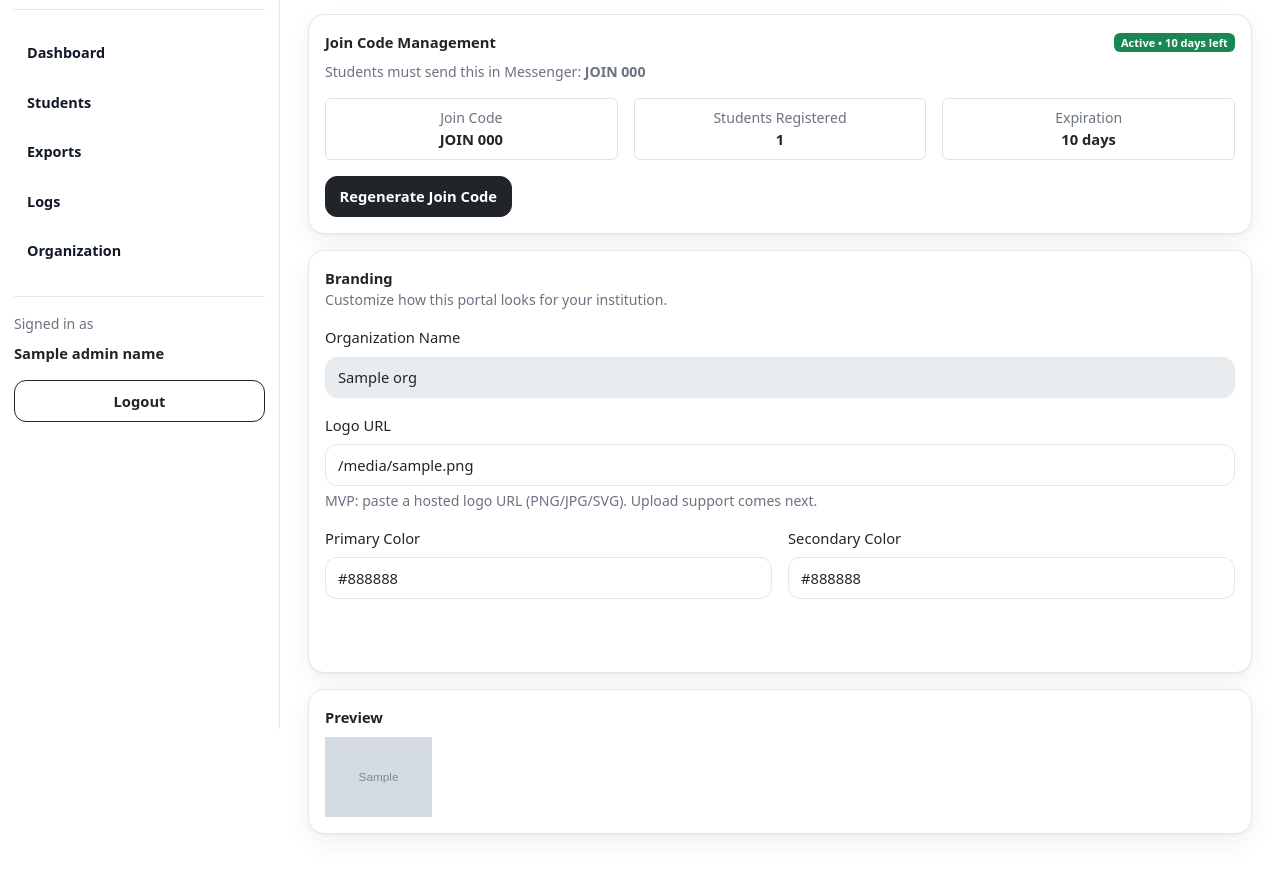
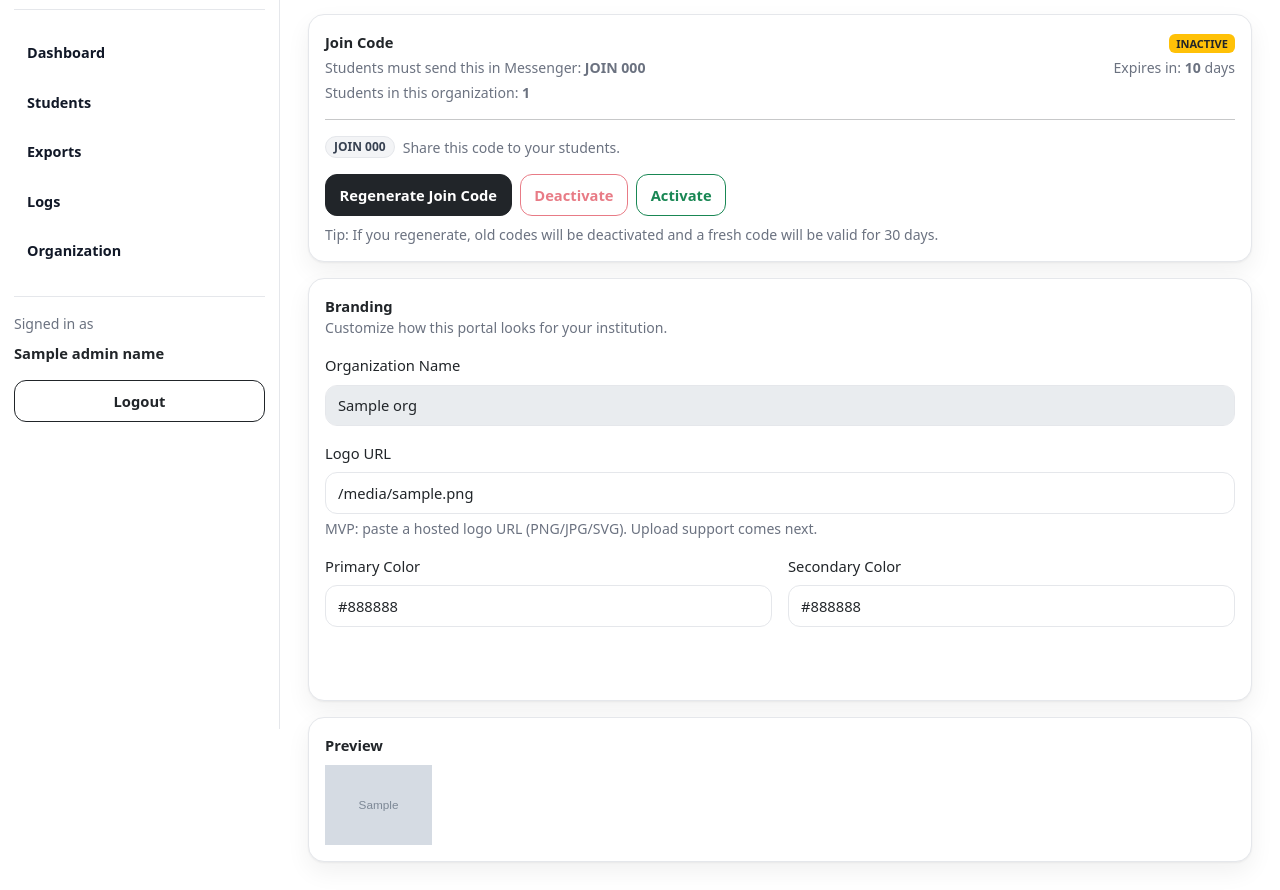
Before and after one commit to YuriBeginner/messenger-dtr, a Flask app: template templates/admin/organization.html in a window 1280 px wide. Shown: the part 71-961 px from the top of the page. Before the commit the page ends 907 px from the top, so only its background shows below. Run offline with Flask 3, Linux system fonts and the light colour scheme; the template is opened without the code that fills it: most values are stand-ins (such as "Sample title", 1, 10 or a date in 2020); grey boxes marked "Sample" are stand-in pictures; some libraries are stand-ins or nearby versions.

Commit message:
Update organization.html

```diff
--- a/templates/admin/organization.html
+++ b/templates/admin/organization.html
@@ -1,66 +1,9 @@
 {% extends "admin/base.html" %}
 {% block content %}
 
-<div class="card-soft p-3">
-  <div class="d-flex justify-content-between align-items-center mb-2">
-    <div class="fw-bold">Join Code Management</div>
-
-    {% if days_remaining is not none %}
-      {% if days_remaining > 0 %}
-        <span class="badge bg-success">Active • {{ days_remaining }} days left</span>
-      {% else %}
-        <span class="badge bg-danger">Expired</span>
-      {% endif %}
-    {% endif %}
-  </div>
-
-  <div class="subtle mb-3">
-    Students must send this in Messenger:
-    <span class="fw-semibold">JOIN {{ join_code or "—" }}</span>
-  </div>
-
-  {% if join_code %}
-    <div class="row g-3 mb-3">
-      <div class="col-md-4">
-        <div class="border rounded p-2 text-center">
-          <div class="subtle small">Join Code</div>
-          <div class="fw-semibold">JOIN {{ join_code }}</div>
-        </div>
-      </div>
-
-      <div class="col-md-4">
-        <div class="border rounded p-2 text-center">
-          <div class="subtle small">Students Registered</div>
-          <div class="fw-semibold">{{ student_count }}</div>
-        </div>
-      </div>
-
-      <div class="col-md-4">
-        <div class="border rounded p-2 text-center">
-          <div class="subtle small">Expiration</div>
-          <div class="fw-semibold">
-            {% if days_remaining is not none %}
-              {{ days_remaining }} days
-            {% else %}
-              —
-            {% endif %}
-          </div>
-        </div>
-      </div>
-    </div>
-  {% else %}
-    <div class="subtle mb-3">No join code yet. Generate one below.</div>
-  {% endif %}
-
-  <form method="post">
-    <input type="hidden" name="csrf_token" value="{{ csrf_token }}">
-    <input type="hidden" name="action" value="regen_join_code">
-    <button class="btn btn-dark btn-sm" type="submit">
-      Regenerate Join Code
-    </button>
-  </form>
-</div>
-
+{# ===============================
+   Alerts
+================================ #}
 {% if error %}
   <div class="alert alert-danger">{{ error }}</div>
 {% endif %}
@@ -68,14 +11,109 @@
   <div class="alert alert-success">{{ success }}</div>
 {% endif %}
 
+{# ===============================
+   JOIN CODE CARD
+================================ #}
+<div class="card-soft p-3 mb-3">
+  <div class="d-flex justify-content-between align-items-start flex-wrap gap-2">
+    <div>
+      <div class="fw-bold mb-1">Join Code</div>
+      <div class="subtle">
+        Students must send this in Messenger:
+        <span class="fw-semibold">
+          JOIN {{ join_code_row.code if join_code_row else "—" }}
+        </span>
+      </div>
+      <div class="subtle mt-1">
+        Students in this organization: <span class="fw-semibold">{{ student_count }}</span>
+      </div>
+    </div>
+
+    {# Status badge #}
+    <div class="text-end">
+      {% if not join_code_row %}
+        <span class="badge bg-secondary">NO CODE</span>
+      {% else %}
+        {% set is_active = join_code_row.is_active %}
+        {% set expires_at = join_code_row.expires_at %}
+        {% if is_active and (days_remaining is none or days_remaining > 0) %}
+          <span class="badge bg-success">ACTIVE</span>
+        {% elif is_active and (days_remaining is not none and days_remaining == 0) %}
+          <span class="badge bg-danger">EXPIRED</span>
+        {% else %}
+          <span class="badge bg-warning text-dark">INACTIVE</span>
+        {% endif %}
+
+        <div class="subtle mt-1">
+          {% if days_remaining is none %}
+            Expires: <span class="fw-semibold">—</span>
+          {% else %}
+            Expires in:
+            <span class="fw-semibold">{{ days_remaining }}</span>
+            day{{ "s" if days_remaining != 1 else "" }}
+          {% endif %}
+        </div>
+      {% endif %}
+    </div>
+  </div>
+
+  <hr class="my-3">
+
+  {% if join_code_row %}
+    <div class="d-flex gap-2 flex-wrap align-items-center">
+      <div class="badge-soft b-gray">
+        JOIN {{ join_code_row.code }}
+      </div>
+      <div class="subtle">Share this code to your students.</div>
+    </div>
+  {% else %}
+    <div class="subtle">No join code yet. Generate one below.</div>
+  {% endif %}
+
+  <div class="d-flex gap-2 flex-wrap mt-3">
+    {# Generate new join code #}
+    <form method="post" class="d-inline">
+      <input type="hidden" name="action" value="regen_join_code">
+      <button class="btn btn-dark btn-sm" type="submit">
+        Regenerate Join Code
+      </button>
+    </form>
+
+    {# Deactivate #}
+    <form method="post" class="d-inline">
+      <input type="hidden" name="action" value="deactivate_join_code">
+      <button class="btn btn-outline-danger btn-sm" type="submit"
+              {% if not join_code_row or not join_code_row.is_active %}disabled{% endif %}>
+        Deactivate
+      </button>
+    </form>
+
+    {# Activate most recent #}
+    <form method="post" class="d-inline">
+      <input type="hidden" name="action" value="activate_join_code">
+      <button class="btn btn-outline-success btn-sm" type="submit"
+              {% if not join_code_row or join_code_row.is_active %}disabled{% endif %}>
+        Activate
+      </button>
+    </form>
+  </div>
+
+  <div class="subtle mt-2">
+    Tip: If you regenerate, old codes will be deactivated and a fresh code will be valid for 30 days.
+  </div>
+</div>
+
+
+{# ===============================
+   BRANDING CARD
+================================ #}
 <div class="card-soft p-3">
   <div class="mb-3">
     <div class="fw-semibold">Branding</div>
     <div class="subtle">Customize how this portal looks for your institution.</div>
   </div>
 
-  <form method="POST">
-    <input type="hidden" name="csrf_token" value="{{ csrf_token }}">
+  <form method="post">
     <div class="mb-3">
       <label class="form-label">Organization Name</label>
       <input class="form-control" value="{{ org.name }}" disabled>
@@ -83,20 +121,29 @@
 
     <div class="mb-3">
       <label class="form-label">Logo URL</label>
-      <input name="logo_url" class="form-control" value="{{ org.logo_url or '' }}" placeholder="https://.../logo.png">
-      <div class="subtle mt-1">MVP: paste a hosted logo URL (PNG/JPG/SVG). Upload support comes next.</div>
+      <input name="logo_url" class="form-control"
+             value="{{ org.logo_url or '' }}"
+             placeholder="https://.../logo.png">
+      <div class="subtle mt-1">
+        MVP: paste a hosted logo URL (PNG/JPG/SVG). Upload support comes next.
+      </div>
     </div>
 
     <div class="row g-3">
       <div class="col-md-6">
         <label class="form-label">Primary Color</label>
-        <input name="primary_color" class="form-control" value="{{ org.primary_color or '' }}" placeholder="#111827">
+        <input name="primary_color" class="form-control"
+               value="{{ org.primary_color or '' }}"
+               placeholder="#111827">
       </div>
       <div class="col-md-6">
         <label class="form-label">Secondary Color</label>
-        <input name="secondary_color" class="form-control" value="{{ org.secondary_color or '' }}" placeholder="#3b82f6">
+        <input name="secondary_color" class="form-control"
+               value="{{ org.secondary_color or '' }}"
+               placeholder="#3b82f6">
       </div>
     </div>
+
     <input type="hidden" name="action" value="save_branding">
     <button class="btn btn-primary mt-3" type="submit">Save Branding</button>
   </form>
```
